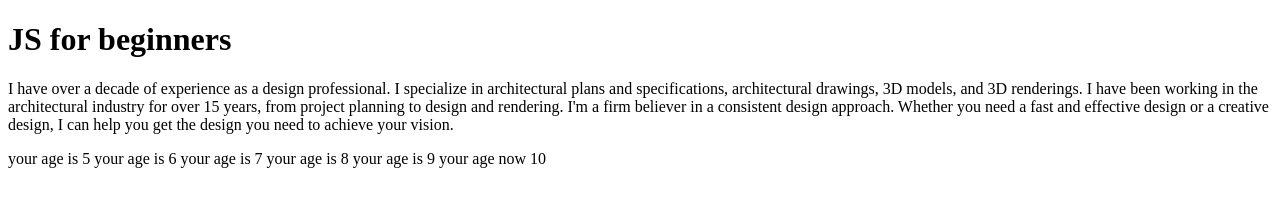
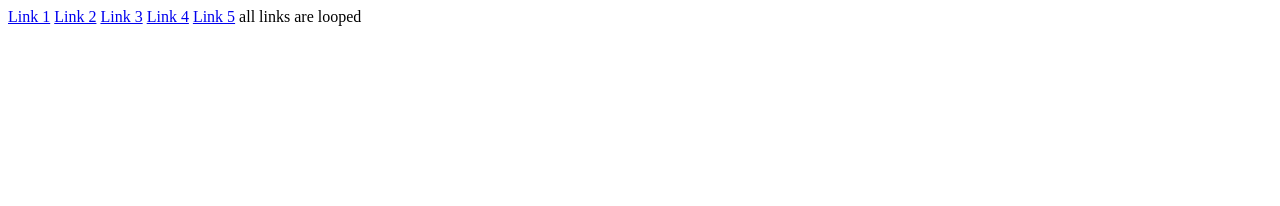
Before and after one commit to myshafmah/epam_it_fundamentals, a plain HTML site: page FrontEnd/JS/index.html in a window 1280 px wide. Drawn offline with Linux system fonts and the light colour scheme.

Commit message:
JS For Loops

```diff
--- a/FrontEnd/JS/index.html
+++ b/FrontEnd/JS/index.html
@@ -7,11 +7,13 @@
 </head>
 
 <body>
-    <h1>JS for beginners</h1>
-    <div id="content">
-        <p>I have over a decade of experience as a design professional. I specialize in architectural plans and specifications, architectural drawings, 3D models, and 3D renderings. I have been working in the architectural industry for over 15 years, from
-            project planning to design and rendering. I'm a firm believer in a consistent design approach. Whether you need a fast and effective design or a creative design, I can help you get the design you need to achieve your vision.</p>
-    </div>
+
+   <a href="#">Link 1</a>
+   <a href="#">Link 2</a>
+   <a href="#">Link 3</a>
+   <a href="#">Link 4</a>
+   <a href="#">Link 5</a>
+
     <script src="test.js"></script>
 </body>
 
--- a/FrontEnd/JS/test.js
+++ b/FrontEnd/JS/test.js
@@ -1,6 +1,5 @@
-var age=5;
-while(age<10){
-    document.write(' your age is ', age);
-    ++age;
+var links=document.getElementsByTagName("a")
+for(i=0;i<=links.length; i++){
+    console.log('this is link number' +i);
 }
-document.write(' your age now 10')
+document.write(' all links are looped')
```
